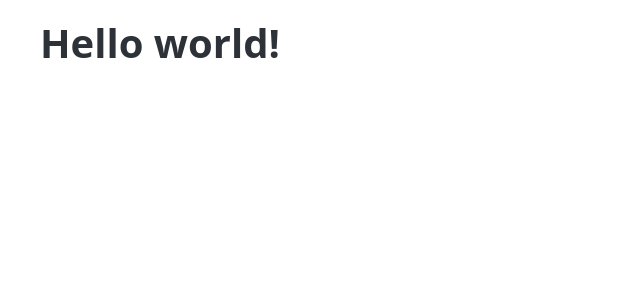
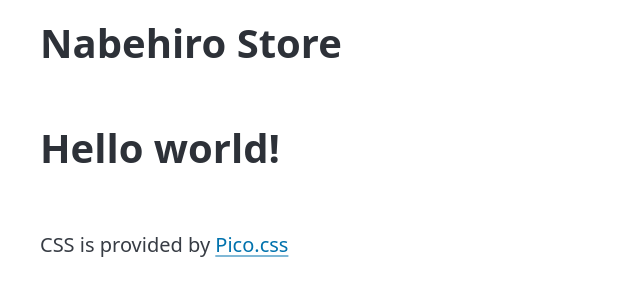
Before and after one commit to nabehiro/nabehiro.github.io, a plain HTML site: page docs/index.html in a window 1280 px wide. Shown: the whole page, without its empty margins (0-640 px from the left). Drawn offline with nearby package versions, Linux system fonts and the light colour scheme.

Commit message:
update site

```diff
--- a/docs/index.html
+++ b/docs/index.html
@@ -19,9 +19,15 @@
 </script>
 
 <body>
+  <header class="container">
+    <h1>Nabehiro Store</h1>
+  </header>
   <main class="container">
     <h1>Hello world!</h1>
   </main>
+  <footer class="container">
+    <p>CSS is provided by <a href="https://picocss.com">Pico.css</a></p>
+  </footer>
 </body>
 
 </html>
```
Also changed, not shown: 1 other file.
